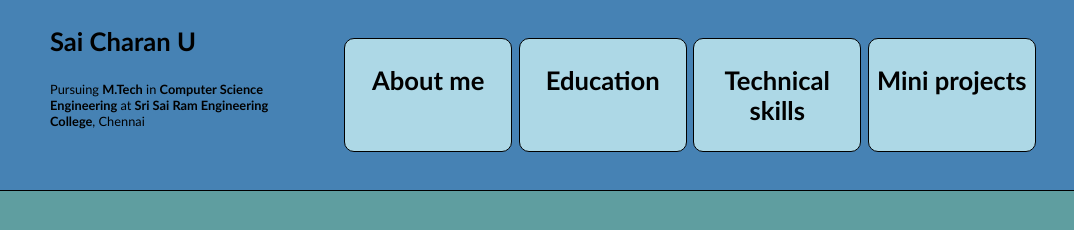
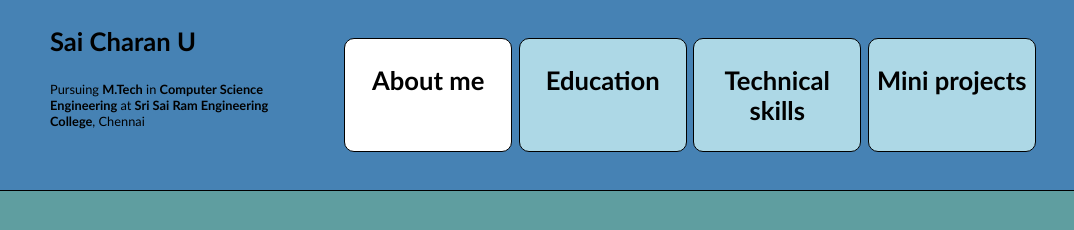
Before and after one commit to SaiCharanUvaraj/Personal-Website, a plain HTML site: page about me.html in a window 1280 px wide. Shown: the full height of the page, 206-1280 px from the left. Drawn offline with Linux system fonts and the light colour scheme.

Commit message:
Update about me.html

```diff
--- a/about me.html
+++ b/about me.html
@@ -21,7 +21,7 @@
                     <b>Sri Sai Ram Engineering College</b>, Chennai</p>
             </div>
             <div class="dashboard-menu-box">
-			    <div class="menu-item-box about-me-box" onclick="location.href='about me.html'">
+			    <div class="menu-item-box about-me-box selected-box" onclick="location.href='about me.html'">
                     <center>
                         <p class="dashboard-titles about-me">About me</p>
                     </center>
```
